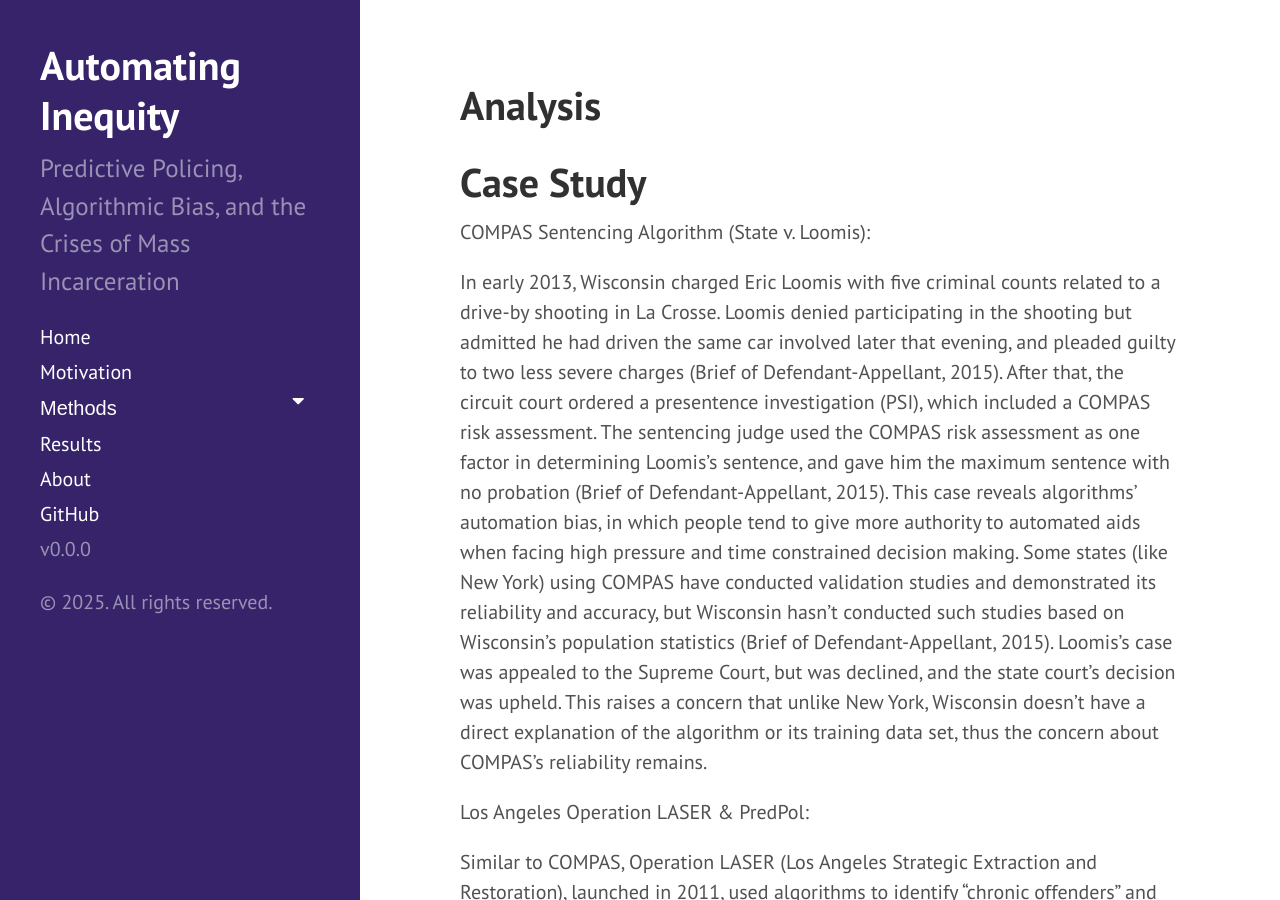
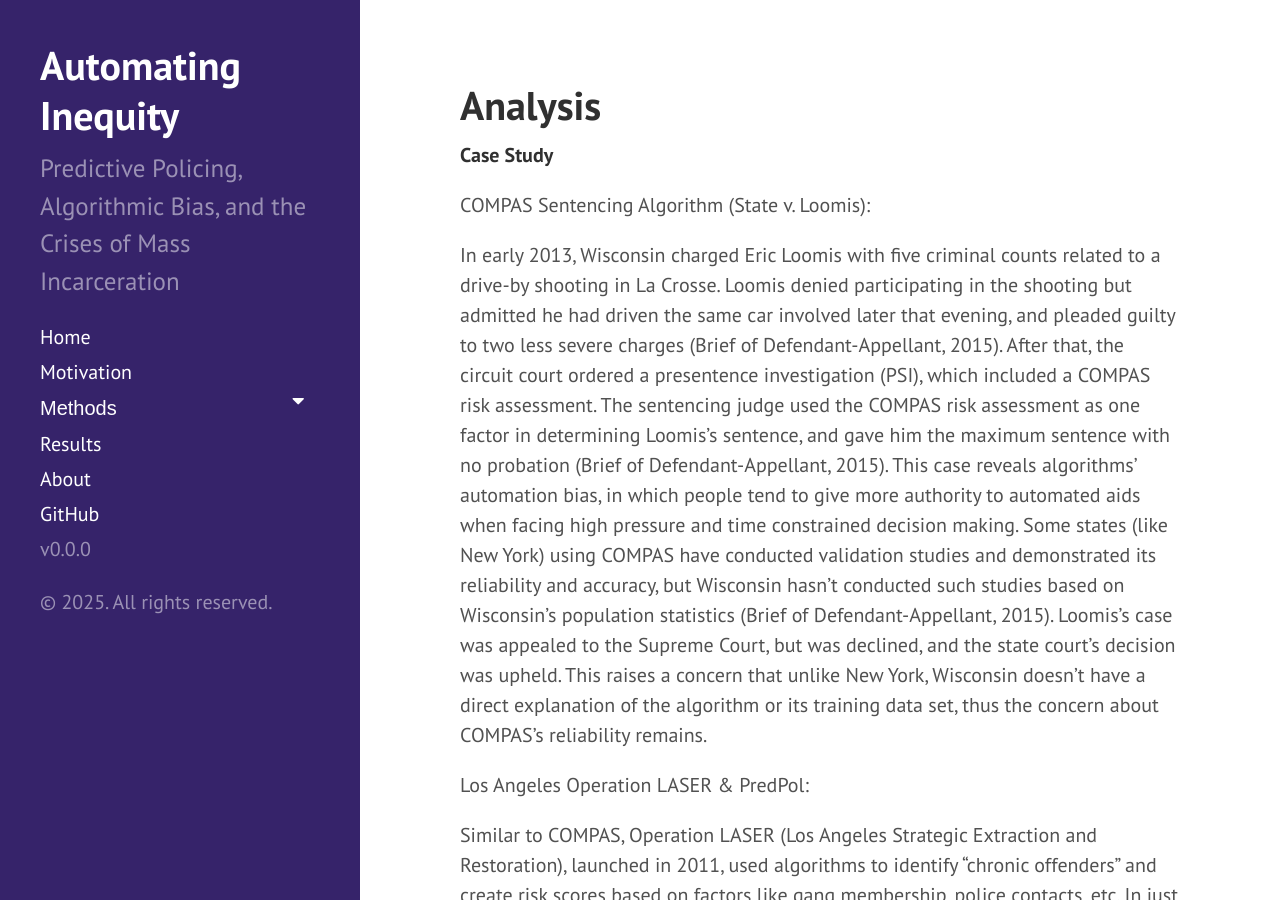
Before and after one commit to edxijiez/soc401Final, a Jekyll site: the page built from method1.md, in a window 1280 px wide and 900 px high. Built offline with Jekyll 4.4.1, drawn with Linux system fonts in a browser that asks for light colours.

```diff
--- a/method1.md
+++ b/method1.md
@@ -3,7 +3,7 @@ layout: page
 title: Analysis
 ---
 
-# Case Study #
+**Case Study**
 
 COMPAS Sentencing Algorithm (State v. Loomis):
 
```
